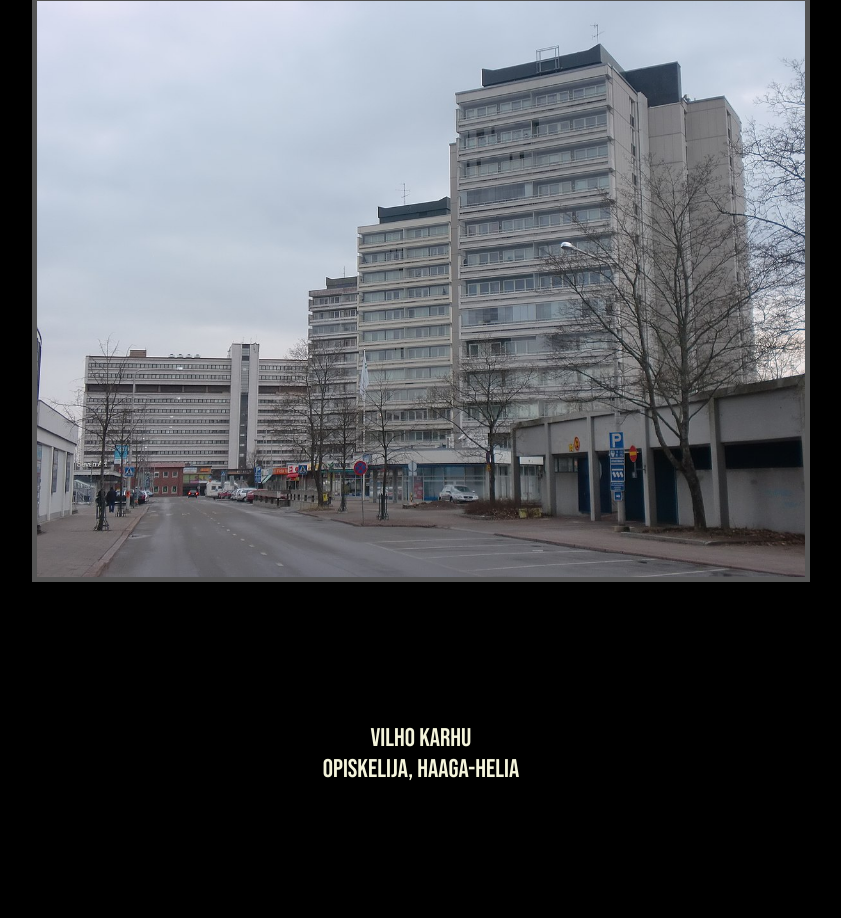
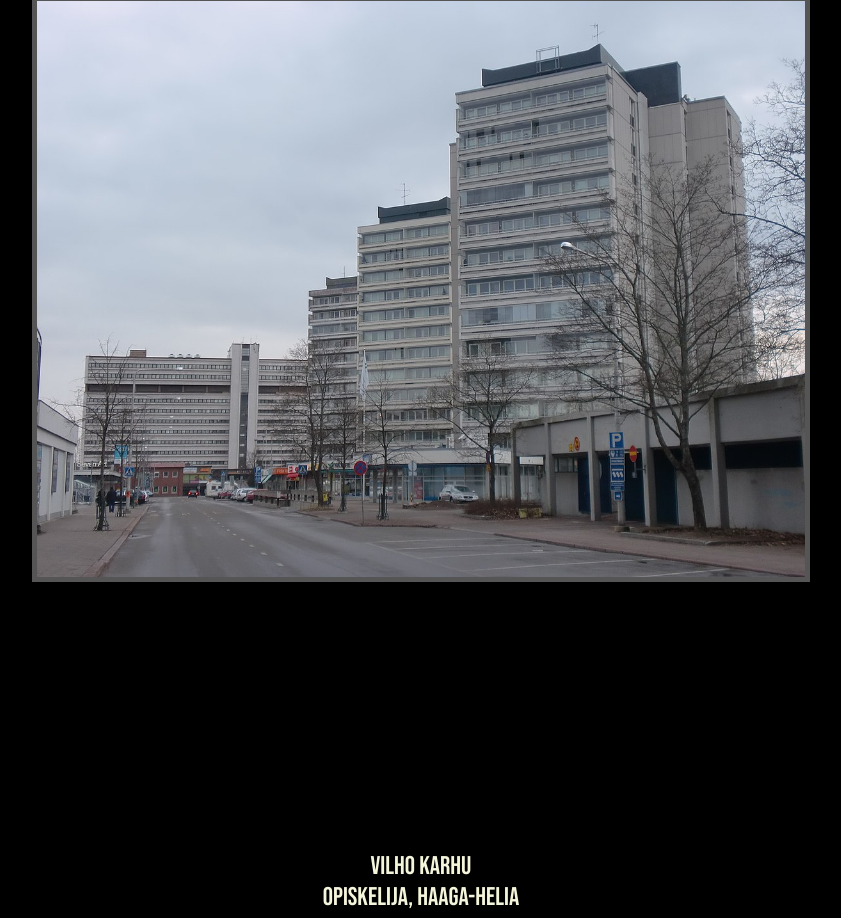
Before and after one commit to kvilho/kvilho, a plain HTML site: page index.html in a window 1280 px wide. Shown: the part 685-1603 px from the top of the page, without its empty margins (219-1060 px from the left). Before the commit the page ends 1470 px from the top, so only its background shows below. Drawn offline with Linux system fonts and the light colour scheme.

Commit message:
vieltää

```diff
--- a/mystyle.css
+++ b/mystyle.css
@@ -195,7 +195,8 @@ a:visited {
    footer{
 	font-family: 'Bebas Neue', sans-serif;
 	font-size: 2vw;
-	padding-top: 10%;
+	padding-top: 20%;
+	padding-bottom: 5px
    }
 
 
```
